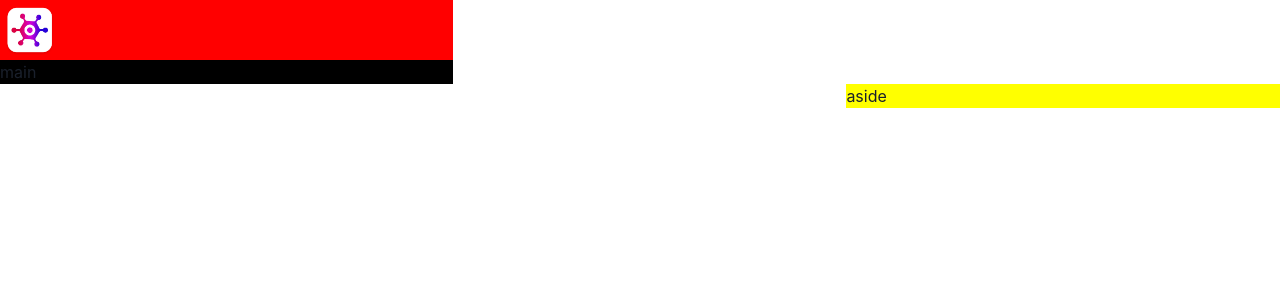
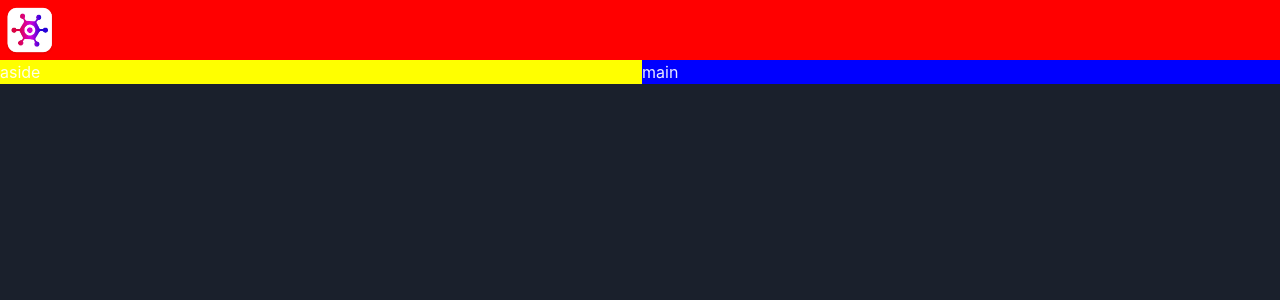
Before and after one commit to exfive45/mush_frontend, a React (Vite) app: page / in a window 1280 px wide. Shown: the top 300 px of the page. Built offline with nearby package versions, Linux system fonts and the light colour scheme.

Commit message:
implement dark mode

```diff
--- a/src/App.tsx
+++ b/src/App.tsx
@@ -5,16 +5,16 @@
   return (
     <>
     <Grid templateAreas={{
-      base:`"nav nav" "aside main"`,
-      sm:`"nav " " main"`
-    }}>
+  base: `"nav nav" "main main"`, // aside removed
+  lg: `"nav nav" "aside main"`   // aside shown
+}}>
       <GridItem area="nav" bg='red'>< NavBar/></GridItem>
 
       <Show above="lg">
       <GridItem area="aside" bg='yellow'>aside</GridItem>
       </Show>
 
-      <GridItem area="main" bg="black">main</GridItem>
+      <GridItem area="main" bg="blue">main</GridItem>
 
 
     </Grid>
--- a/src/main.tsx
+++ b/src/main.tsx
@@ -2,11 +2,14 @@
 import { createRoot } from 'react-dom/client'
 //import './index.css'
 import App from './App.tsx'
-import { ChakraProvider } from '@chakra-ui/react'
+import { ChakraProvider, ColorModeScript } from '@chakra-ui/react'
+import theme from './theme.ts'
 
 createRoot(document.getElementById('root')!).render(
   <StrictMode>
-   <ChakraProvider>
+   <ChakraProvider theme={theme}>
+    <ColorModeScript initialColorMode={theme.config.initialColorMode}/>
+
     <App />
     </ChakraProvider>
   </StrictMode>,
--- /dev/null
+++ b/src/theme.ts
@@ -0,0 +1,15 @@
+// theme.ts
+
+// 1. import `extendTheme` function
+import { extendTheme, type ThemeConfig } from '@chakra-ui/react'
+
+// 2. Add your color mode config
+const config: ThemeConfig = {
+  initialColorMode: 'dark',
+  useSystemColorMode: false,
+}
+
+// 3. extend the theme
+const theme = extendTheme({ config })
+
+export default theme
```
